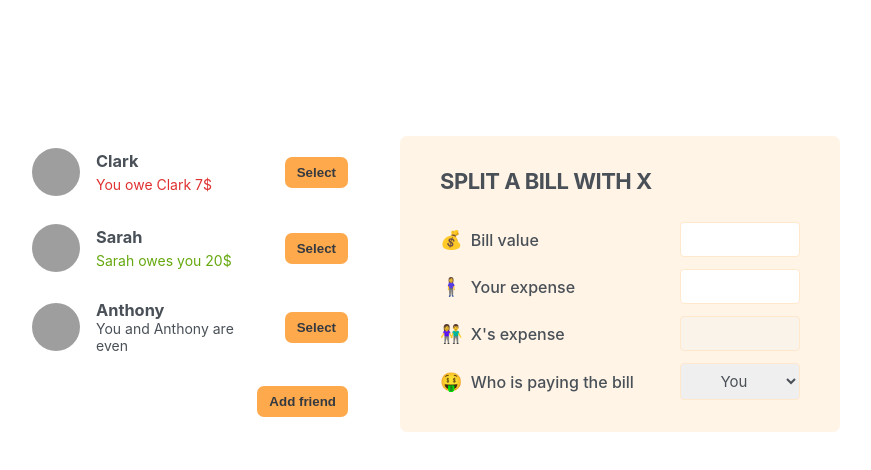
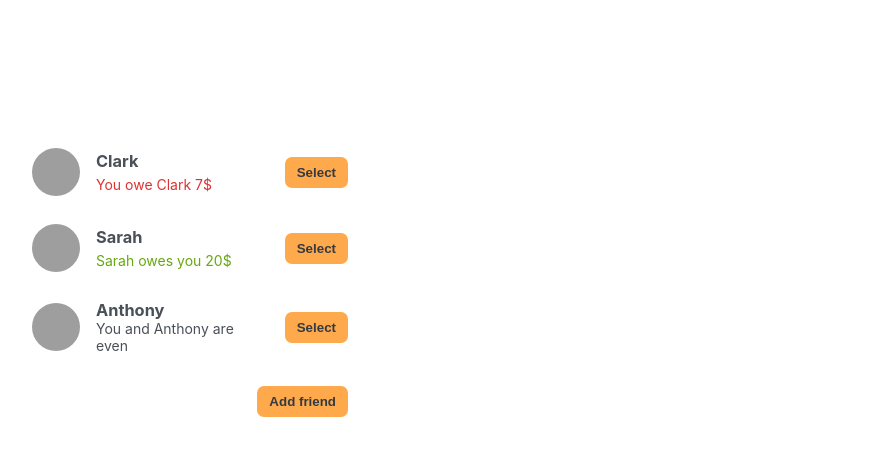
Before and after one commit to Loretaaaaa/eat-n-split, a React (Create React App) app: page / in a window 1280 px wide. Shown: the top 470 px of the page, without its empty margins (210-1081 px from the left). Built offline with nearby package versions, Linux system fonts and the light colour scheme; grey boxes are pictures that could not be loaded.

Commit message:
Selecting a Friend

```diff
--- a/src/App.js
+++ b/src/App.js
@@ -8,6 +8,7 @@ import { initialFriends } from "./initialFriends";
 function App() {
   const [showAddFriend, setShowAddFriend] = useState(false);
   const [friends, setFriends] = useState(initialFriends);
+  const [selectedFriend, setSelectedFriend] = useState(null);
 
   function handleShowAddFriend() {
     setShowAddFriend((show) => !show);
@@ -18,16 +19,28 @@ function App() {
     setShowAddFriend(false);
   }
 
+  function handleSelection(friend) {
+    setSelectedFriend((current) =>
+      current?.id === friend.id ? null : friend)
+      setShowAddFriend(false);
+  }
+
   return (
     <div className="app">
       <div className="sidebar">
-        <FriendsList friends={friends} />
+        <FriendsList
+          friends={friends}
+          onSelection={handleSelection}
+          selectedFriend={selectedFriend}
+        />
+
         {showAddFriend && <FormAddFriend onAddFriend={handleAddFriend} />}
+
         <Button onClick={handleShowAddFriend}>
           {showAddFriend ? "Close" : "Add friend"}
         </Button>
       </div>
-      <FormSplitBill />
+      {selectedFriend && <FormSplitBill selectedFriend={selectedFriend} />}
     </div>
   );
 }
--- a/src/components/FormSplitBill.jsx
+++ b/src/components/FormSplitBill.jsx
@@ -1,7 +1,7 @@
-const FormSplitBill = () => {
+const FormSplitBill = ({selectedFriend}) => {
   return (
     <form className="form-split-bill">
-      <h2>Split a bill with X</h2>
+      <h2>Split a bill with {selectedFriend.name}</h2>
 
       <label>💰 Bill value</label>
       <input type="text" />
@@ -9,13 +9,13 @@ const FormSplitBill = () => {
       <label>🧍‍♀️ Your expense</label>
       <input type="text" />
 
-      <label>👫 X's expense</label>
+      <label>👫 {selectedFriend.name}'s expense</label>
       <input type="text" disabled />
 
       <label>🤑 Who is paying the bill</label>
       <select>
         <option value="user">You</option>
-        <option value="friend">X</option>
+        <option value="friend">{selectedFriend.name}</option>
       </select>
     </form>
   );
--- a/src/components/Friend.jsx
+++ b/src/components/Friend.jsx
@@ -1,8 +1,10 @@
 import Button from "./Button";
 
-function Friend({ friend }) {
+function Friend({ friend, onSelection, selectedFriend }) {
+  const isSelected = selectedFriend?.id === friend.id;
+
   return (
-    <li>
+    <li className={isSelected ? "selected" : ""}>
       <img src={friend.image} alt={friend.name} />
       <h3>{friend.name}</h3>
 
@@ -20,7 +22,9 @@ function Friend({ friend }) {
 
       {friend.balance === 0 && <p>You and {friend.name} are even</p>}
 
-      <Button>Select</Button>
+      <Button onClick={() => onSelection(friend)}>
+        {isSelected ? "Close" : "Select"}
+      </Button>
     </li>
   );
 }
--- a/src/components/FriendsList.jsx
+++ b/src/components/FriendsList.jsx
@@ -1,11 +1,14 @@
 import Friend from './Friend';
 
-
-function FriendsList({ friends}) {
+function FriendsList({ friends, onSelection, selectedFriend}) {
   return (
     <ul>
       {friends.map((friend) => (
-        <Friend friend={friend} key={friend.id} />
+        <Friend
+        friend={friend}
+        onSelection={onSelection}
+        selectedFriend={selectedFriend}
+        key={friend.id} />
       ))}
     </ul>
   );
```
